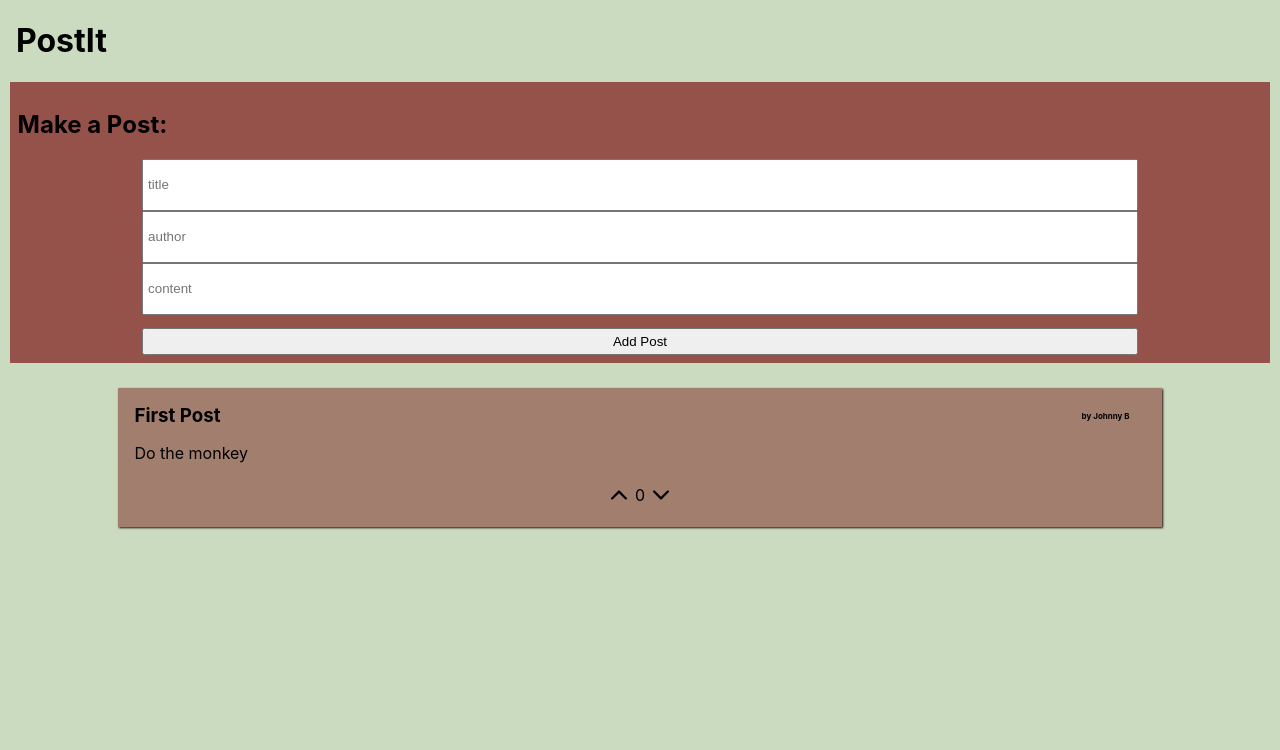
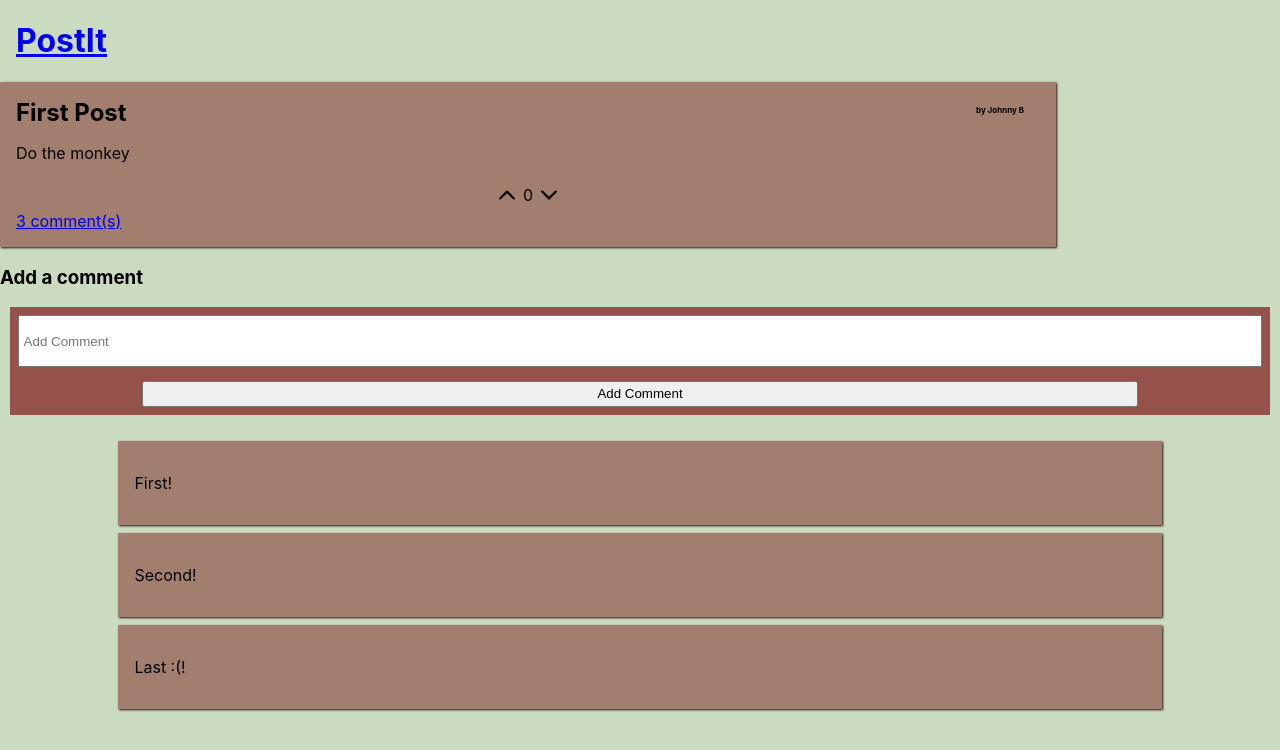
Before and after one commit to chadrick-d-dev/postit-async-testing, a React (Create React App) app: page /posts/1 in a window 1280 px wide. Shown: the top 750 px of the page. Built offline with nearby package versions, Linux system fonts and the light colour scheme.

Commit message:
Router solution
Change ReadMe and add a solution for the Router review session.

```diff
--- a/src/App/App.js
+++ b/src/App/App.js
@@ -1,8 +1,8 @@
-import React, { Component } from 'react';
-import './App.css';
-import Posts from '../Posts/Posts'
-import Form from '../Form/Form';
-
+import React, { Component } from "react";
+import "./App.css";
+import MainView from "../MainView/MainView";
+import { Route, Link } from "react-router-dom";
+import PostView from "../PostView/PostView";
 
 class App extends Component {
   constructor() {
@@ -11,36 +11,108 @@ class App extends Component {
       posts: [
         {
           id: 1,
-          title: 'First Post',
-          author: 'Johnny B',
-          content: 'Do the monkey',
-          score: 0
+          title: "First Post",
+          author: "Johnny B",
+          content: "Do the monkey",
+          score: 0,
+          comments: [
+            {
+              content: "First!",
+              id: 11,
+              parentPost: 1
+            },
+            {
+              content: "Second!",
+              id: 12,
+              parentPost: 1
+            },
+            {
+              content: "Last :(!",
+              id: 13,
+              parentPost: 1
+            }
+          ]
+        },
+        {
+          id: 2,
+          title: "I think it hailed yesterday",
+          author: "Some Fella",
+          content: "It was wild stuff",
+          score: 0,
+          comments: [
+            {
+              content: "I saw it too!",
+              id: 154,
+              parentPost: 2
+            },
+            {
+              content: "I don't believe in hail",
+              id: 12345232,
+              parentPost: 2
+            }
+          ]
         }
       ]
-    }
+    };
   }
 
+  addComment = comment => {
+    const postsCopy = [...this.state.posts];
+    const { parentPost } = comment;
+    postsCopy.find(post => post.id === parentPost).comments.push(comment);
+    this.setState({ posts: postsCopy });
+  };
+
   changeScore = (change, id) => {
-    const shallowPosts = [...this.state.posts]
+    const shallowPosts = [...this.state.posts];
     const postToChange = shallowPosts.find(post => post.id === id);
     postToChange.score += change;
-    this.setState({ posts: shallowPosts});
-  }
+    this.setState({ posts: shallowPosts });
+  };
 
-  addPost = (newPost) => {
-    this.setState({posts: [...this.state.posts, newPost]})
-  }
+  addPost = newPost => {
+    this.setState({ posts: [...this.state.posts, newPost] });
+  };
 
   render() {
     return (
       <>
-        <h1 className="heading">PostIt</h1>
-        <Form addPost={this.addPost} />
-        <Posts changeScore={this.changeScore} posts={this.state.posts} />
+        <h1 className="heading">
+          <Link to="/">PostIt</Link>
+        </h1>
+        <Route
+          exact
+          path="/"
+          render={() => (
+            <MainView
+              addPost={this.addPost}
+              changeScore={this.changeScore}
+              posts={this.state.posts}
+            />
+          )}
+        />
+        <Route
+          exact
+          path="/posts/:id"
+          render={({ match }) => {
+            // How can you get the :id from the url?
+            console.log(match.params.id);
+            //once we have the id, we can use it to find the correct post
+            const postToRender = this.state.posts.find(
+              post => post.id === parseInt(match.params.id)
+            );
+            return (
+              <PostView
+                post={postToRender}
+                changeScore={this.changeScore}
+                addComment={this.addComment}
+              />
+            );
+          }}
+        />
       </>
     );
   }
-
 }
 
 export default App;
--- /dev/null
+++ b/src/Comment/Comment.js
@@ -0,0 +1,11 @@
+import React from "react";
+
+const Comment = ({ content, id }) => {
+  return (
+    <article data-postid={id}>
+      <p>{content}</p>
+    </article>
+  );
+};
+
+export default Comment;
--- /dev/null
+++ b/src/CommentForm/CommentForm.js
@@ -0,0 +1,43 @@
+import React, { Component } from "react";
+
+class CommentForm extends Component {
+  constructor(props) {
+    super(props);
+    this.state = {
+      input: ""
+    };
+  }
+
+  onChange = e => {
+    this.setState({ input: e.target.value });
+  };
+
+  handleClick = e => {
+    e.preventDefault();
+    const id = Date.now();
+    const comment = {
+      id,
+      content: this.state.input,
+      parentPost: this.props.postId
+    };
+    console.log(id);
+    this.props.addComment(comment);
+    this.setState({ input: "" });
+  };
+
+  render() {
+    return (
+      <form>
+        <input
+          value={this.state.input}
+          type="text"
+          placeholder="Add Comment"
+          onChange={this.onChange}
+        />
+        <button onClick={this.handleClick}>Add Comment</button>
+      </form>
+    );
+  }
+}
+
+export default CommentForm;
--- a/src/Form/Form.js
+++ b/src/Form/Form.js
@@ -1,25 +1,25 @@
-import React, { Component } from 'react';
-import './Form.css';
+import React, { Component } from "react";
+import "./Form.css";
 
 class Form extends Component {
-  constructor ( props ) {
+  constructor(props) {
     super(props);
     this.state = {
-      title: '',
-      author: '',
-      content: '',
-      error:''
+      title: "",
+      author: "",
+      content: "",
+      error: ""
     };
   }
 
-  handleChange = (event) => {
-    this.setState({[event.target.name]: event.target.value});
-  }
+  handleChange = event => {
+    this.setState({ [event.target.name]: event.target.value });
+  };
 
-  handleSubmit = (e) => {
+  handleSubmit = e => {
     e.preventDefault();
     if (!this.state.title || !this.state.author || !this.state.content) {
-      this.setState({error: 'Please fill out the whole form'});
+      this.setState({ error: "Please fill out the whole form" });
       return;
     }
     const newPost = {
@@ -27,16 +27,17 @@ class Form extends Component {
       author: this.state.author,
       content: this.state.content,
       id: Date.now(),
-      score:0
+      score: 0,
+      comments: []
     };
     this.props.addPost(newPost);
     this.setState({
-      title: '',
-      author: '',
-      content: '',
-      error: ''
+      title: "",
+      author: "",
+      content: "",
+      error: ""
     });
-  }
+  };
 
   render() {
     return (
@@ -44,9 +45,24 @@ class Form extends Component {
         <h2 className="form-heading">Make a Post:</h2>
         {this.state.error}
         <div className="input-wrapper">
-          <input name="title" placeholder="title" value={this.state.title} onChange={this.handleChange}/>
-          <input name="author" placeholder="author" value={this.state.author} onChange={this.handleChange}/>
-          <input name="content" placeholder="content" value={this.state.content} onChange={this.handleChange}/>
+          <input
+            name="title"
+            placeholder="title"
+            value={this.state.title}
+            onChange={this.handleChange}
+          />
+          <input
+            name="author"
+            placeholder="author"
+            value={this.state.author}
+            onChange={this.handleChange}
+          />
+          <input
+            name="content"
+            placeholder="content"
+            value={this.state.content}
+            onChange={this.handleChange}
+          />
         </div>
         <button onClick={this.handleSubmit}>Add Post</button>
       </form>
--- /dev/null
+++ b/src/MainView/MainView.js
@@ -0,0 +1,14 @@
+import React from "react";
+import Form from "../Form/Form";
+import Posts from "../Posts/Posts";
+
+const MainView = ({ addPost, changeScore, posts }) => {
+  return (
+    <>
+      <Form addPost={addPost} />
+      <Posts changeScore={changeScore} posts={posts} />
+    </>
+  );
+};
+
+export default MainView;
--- a/src/Post/Post.js
+++ b/src/Post/Post.js
@@ -1,20 +1,32 @@
-import React from 'react';
-import pointing from './pointing.svg';
-import './Post.css';
+import React from "react";
+import pointing from "./pointing.svg";
+import "./Post.css";
+import { Link } from "react-router-dom";
 
-const Post = ({title, content, author, score, changeScore, id})=> {
+const Post = ({ title, content, author, score, changeScore, id, comments }) => {
   return (
     <article>
       <h1 className="post-title">{title}</h1>
       <h2 className="post-author">by {author}</h2>
       <p className="post-content">{content}</p>
-      <div class="score-display">
-        <img src={pointing} className="up" alt="upvote-btn" onClick={() => changeScore(1, id)} />
+      <div className="score-display">
+        <img
+          src={pointing}
+          className="up"
+          alt="upvote-btn"
+          onClick={() => changeScore(1, id)}
+        />
         {score}
-        <img src={pointing} className="down" alt="downvote-btn" onClick={() => changeScore(-1, id)}/>
+        <img
+          src={pointing}
+          className="down"
+          alt="downvote-btn"
+          onClick={() => changeScore(-1, id)}
+        />
       </div>
+      <Link to={`/posts/${id}`}>{comments.length} comment(s)</Link>
     </article>
   );
-}
+};
 
 export default Post;
--- /dev/null
+++ b/src/PostView/PostView.js
@@ -0,0 +1,19 @@
+import React from "react";
+import Post from "../Post/Post";
+import Comment from "../Comment/Comment";
+import CommentForm from "../CommentForm/CommentForm";
+
+const PostView = ({ post, changeScore, addComment }) => {
+  const { comments, id } = post;
+  const commentsToRender = comments.map(comment => <Comment {...comment} />);
+  return (
+    <>
+      <Post {...post} changeScore={changeScore} />
+      <h3>Add a comment</h3>
+      <CommentForm postId={id} addComment={addComment} />
+      <section class="comments">{commentsToRender}</section>
+    </>
+  );
+};
+
+export default PostView;
--- a/src/index.js
+++ b/src/index.js
@@ -1,14 +1,17 @@
-import React from 'react';
-import ReactDOM from 'react-dom';
-import './index.css';
-import App from './App/App';
-import * as serviceWorker from './serviceWorker';
+import React from "react";
+import ReactDOM from "react-dom";
+import "./index.css";
+import App from "./App/App";
+import { BrowserRouter } from "react-router-dom";
+import * as serviceWorker from "./serviceWorker";
 
 ReactDOM.render(
   <React.StrictMode>
-    <App />
+    <BrowserRouter>
+      <App />
+    </BrowserRouter>
   </React.StrictMode>,
-  document.getElementById('root')
+  document.getElementById("root")
 );
 
 // If you want your app to work offline and load faster, you can change
```
Also changed, not shown: package.json (+5 -2 lines), src/logo.svg (deleted), 1 other file (tests, documents, lock files or other folders).
